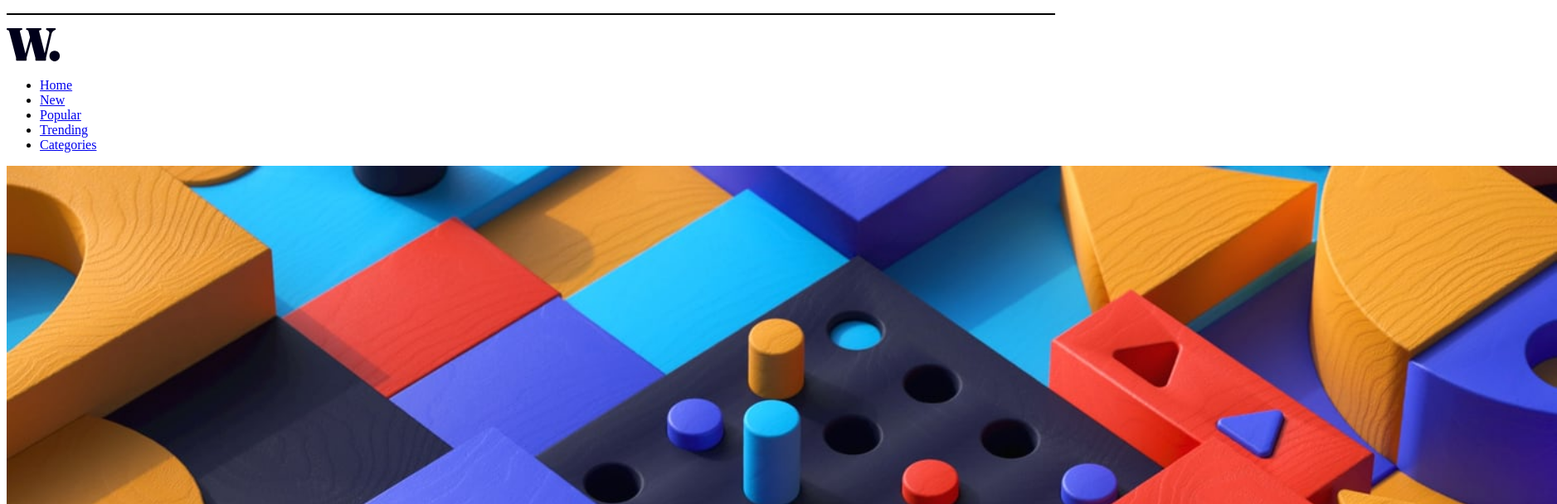
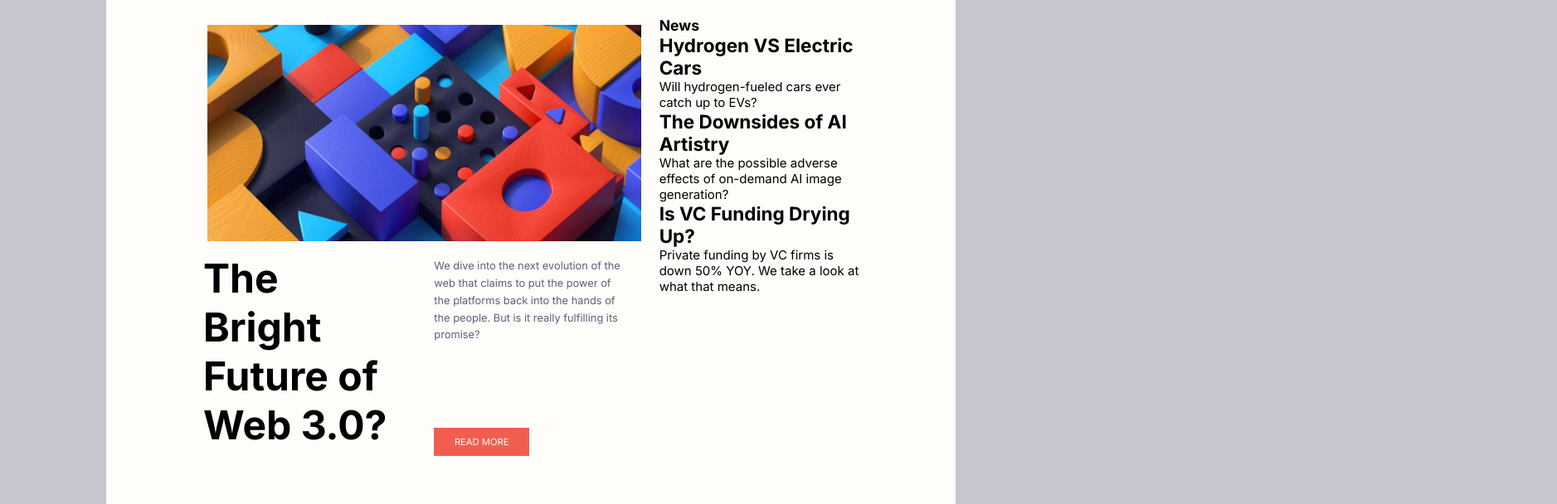
Before and after one commit to programmeur77/frontendmentor-new-homepage, a website: page index.html in a window 1280 px wide. Shown: the part 176-784 px from the top of the page at 83% size, 1877 px wide, since content can reach past the window. Drawn offline with Linux system fonts and the light colour scheme.

Commit message:
Auto-generated updated stylesheet

```diff
--- a/style/css/main.css
+++ b/style/css/main.css
@@ -1,19 +1,89 @@
-/* Error: Can't find stylesheet to import.
- *   ,
- * 7 |   @import './header-navbar';
- *   |           ^^^^^^^^^^^^^^^^^
- *   '
- *   style/components/_news-header.scss 7:11    @import
- *   style/components/_main-content.scss 10:11  @import
- *   style/main.scss 4:9                        root stylesheet */
+@import url("https://fonts.googleapis.com/css2?family=Inter:slnt,wght@-10..0,100..900&family=Work+Sans:wght@100..900&display=swap");
+* {
+  box-sizing: border-box;
+  margin: 0;
+  padding: 0;
+}
 
-body::before {
-  font-family: "Source Code Pro", "SF Mono", Monaco, Inconsolata, "Fira Mono",
-      "Droid Sans Mono", monospace, monospace;
-  white-space: pre;
-  display: block;
-  padding: 1em;
-  margin-bottom: 1em;
-  border-bottom: 2px solid black;
-  content: "Error: Can't find stylesheet to import.\a   \2577 \a 7 \2502    @import './header-navbar';\a   \2502            ^^^^^^^^^^^^^^^^^\a   \2575 \a   style/components/_news-header.scss 7:11    @import\a   style/components/_main-content.scss 10:11  @import\a   style/main.scss 4:9                        root stylesheet";
+body {
+  width: 100dvw;
+  height: 100dvh;
+  display: grid;
+  place-items: center;
+  background-color: hsl(233, 8%, 79%);
+  font-size: 15px;
+  font-family: "Inter", sans-serif;
 }
+
+.main-content {
+  max-width: 80%;
+  height: 100%;
+  padding: 30px 7rem;
+  display: grid;
+  grid-template-columns: repeat(3, 1fr);
+  gap: 2rem;
+  background-color: hsl(36, 100%, 99%);
+}
+.main-content .news-header {
+  grid-column: 1/4;
+  display: flex;
+  align-items: center;
+  justify-content: space-between;
+  gap: 2rem;
+}
+.main-content .news-header__main-navbar .navbar-content {
+  display: flex;
+  gap: 1.5rem;
+  list-style-type: none;
+}
+.main-content .news-header__main-navbar .navbar-content__link {
+  text-decoration: none;
+  color: hsl(236, 13%, 42%);
+}
+
+.main-article {
+  grid-column: 1/span 2;
+  display: flex;
+  flex-wrap: wrap;
+}
+.main-article__illustration-img {
+  width: 100%;
+  margin: 10px;
+}
+.main-article__content {
+  display: grid;
+  grid-template-columns: repeat(2, 1fr);
+  gap: 1.5rem;
+}
+.main-article__article-title {
+  padding: 5px;
+  font-size: 3rem;
+  font-weight: 700;
+}
+.main-article__presentation {
+  padding: 10px;
+  display: grid;
+  grid-template-columns: 1;
+}
+.main-article__presentation-text {
+  width: 100%;
+  color: hsl(236, 13%, 42%);
+  line-height: 1.3rem;
+  font-size: 0.8rem;
+}
+.main-article__readmore-btn {
+  width: 50%;
+  padding: 10px;
+  align-self: center;
+  text-decoration: none;
+  text-transform: uppercase;
+  font-size: 0.7rem;
+  text-align: center;
+  background-color: hsl(5, 85%, 63%);
+  color: hsl(36, 100%, 99%);
+}
+.main-article__readmore-btn:hover {
+  background-color: hsl(240, 100%, 5%);
+}
+
+/*# sourceMappingURL=main.css.map */
```
